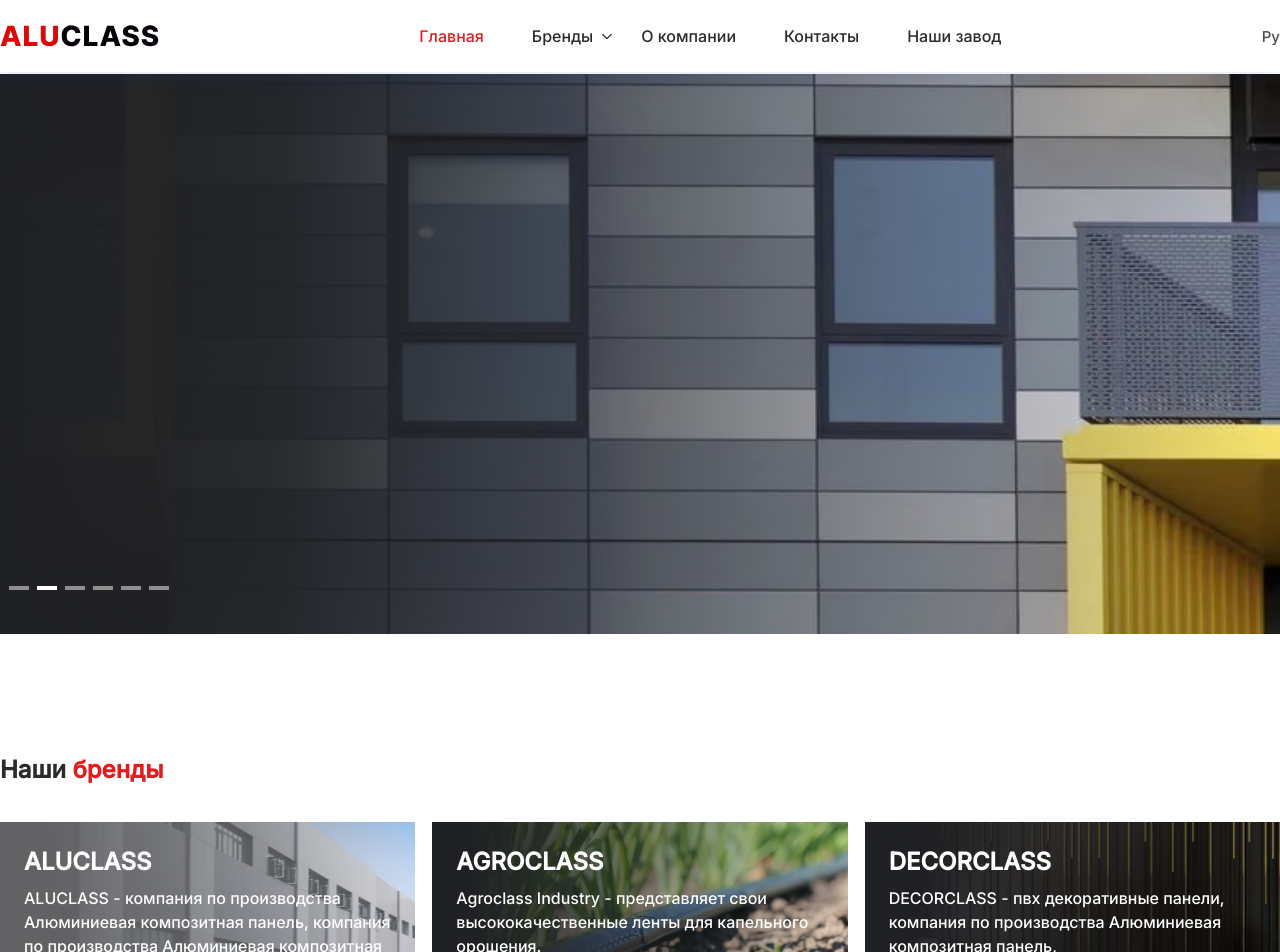
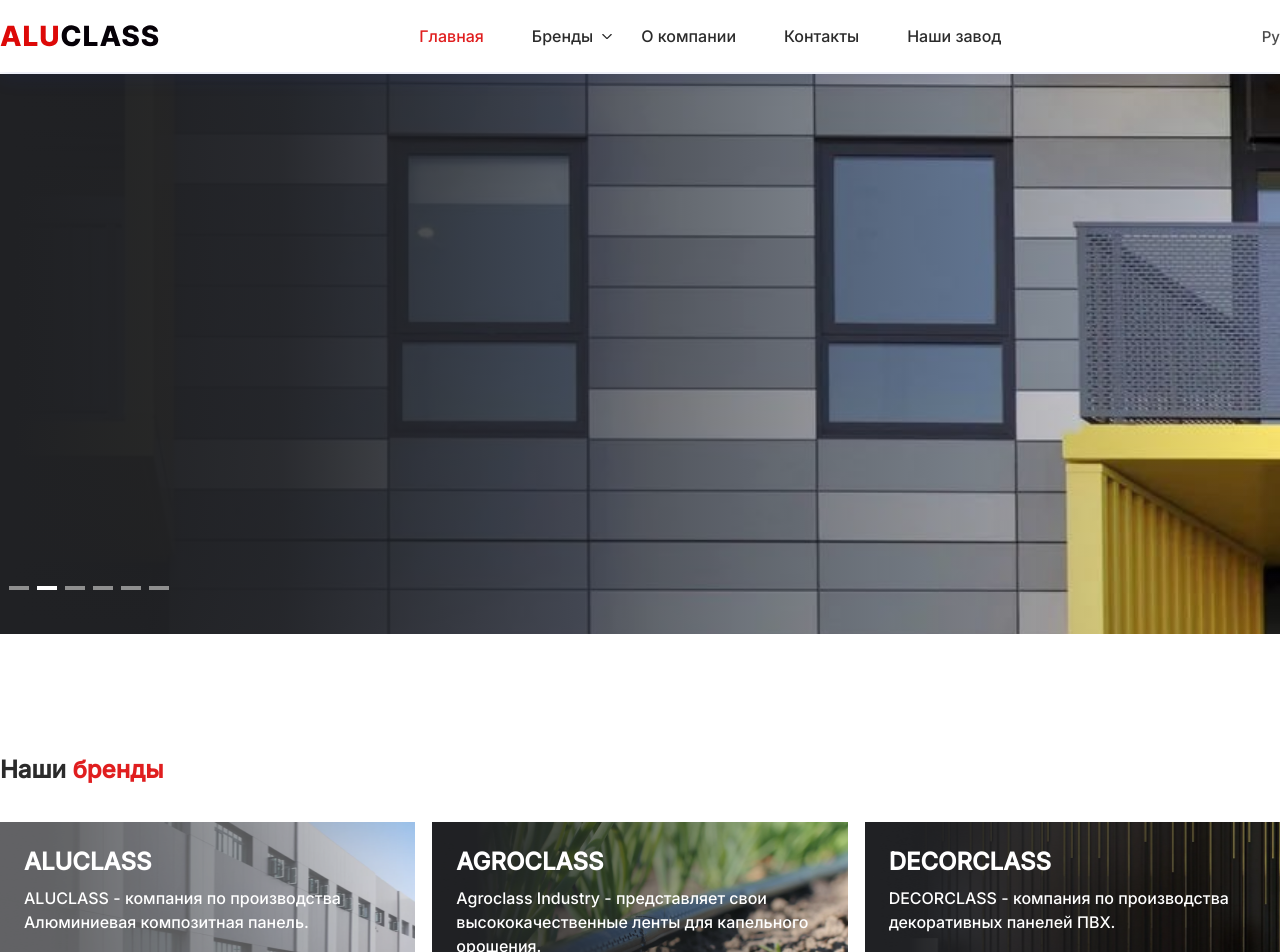
Before and after one commit to kodirjonof/class, a React (Create React App) app: page / in a window 1280 px wide. Shown: the top 952 px of the page. Built offline with nearby package versions, Linux system fonts and the light colour scheme.

Commit message:
finished

```diff
--- a/src/component/brands.jsx
+++ b/src/component/brands.jsx
@@ -13,7 +13,7 @@
          <div className="brands_main">
             <NavLink className="brands_block wow bounceInLeft" to={"/"}>
                 <span>ALUCLASS</span>
-                <p>ALUCLASS - {t("brands.info")},</p>
+                <p>ALUCLASS - {t("brands.info")}</p>
             </NavLink>
             <NavLink className="brands_block wow bounceInCenter" to={"/agroclass"}>
                 <span>AGROCLASS</span>
--- a/src/locales/en/translation.json
+++ b/src/locales/en/translation.json
@@ -12,9 +12,9 @@
 	"brands": {
 		"our": "Our",
 		"brend": "brands",
-		"info": "ALUCLASS manufacturing company, ALUCLASS manufacturing company",
+		"info": "aluminum composite panel manufacturing company.",
 		"industry": "presents its high-quality drip irrigation tapes.",
-		"decorclass": "pvx decorative panels,, ALUCLASS manufacturing company,"
+		"decorclass": "company producing decorative PVX panels."
 	},
 	"advantages": {
 		"caption": "Benefits of cooperation",
--- a/src/locales/ru/translation.json
+++ b/src/locales/ru/translation.json
@@ -12,9 +12,9 @@
 	"brands": {
 		"our": "Наши",
 		"brend": "бренды",
-		"info": "компания по производства Алюминиевая композитная панель, компания по производства Алюминиевая композитная панель",
+		"info": "компания по производства Алюминиевая композитная панель.",
 		"industry": "представляет свои высококачественные ленты для капельного орошения.",
-		"decorclass": "пвх декоративные панели, компания по производства Алюминиевая композитная панель,"
+		"decorclass": "компания по производства декоративных панелей ПВХ."
 	},
 	"advantages": {
 		"caption": "Преимущества сотрудничества",
--- a/src/locales/uz/translation.json
+++ b/src/locales/uz/translation.json
@@ -12,9 +12,9 @@
 	"brands": {
 		"our": "Bizning",
 		"brend": "brendlar",
-		"info": "Alyuminiy kompozit panel ishlab chiqarish kompaniyasi, alyuminiy kompozit panel ishlab chiqarish kompaniyasi,",
+		"info": "alyuminiy kompozit panel ishlab chiqaruvchi kompaniya.",
 		"industry": "o'zining yuqori sifatli tomchilatib sug'orish lentalarini taqdim etadi.",
-		"decorclass": "pvx dekorativ panellari, alyuminiy kompozit panel ishlab chiqarish kompaniyasi"
+		"decorclass": "dekorativ PVX panellar ishlab chiqaruvchi kompaniya."
 	},
 	"advantages": {
 		"caption": "Hamkorlikning afzalliklari",
--- a/src/pages/decorclass/index.jsx
+++ b/src/pages/decorclass/index.jsx
@@ -113,9 +113,6 @@
 			</div>
 			<Product className={'decor'} products={aluclassProduct} />
 			<Brands />
-			{/* <p className='description wow lightSpeedIn center'>
-				{t('decorclass.description')}
-			</p> */}
 			<div className='texts container'>
 				<span className='text_wrap wow lightSpeedIn center'>
 					<h4>{t('decorclass.key')}</h4>
```
